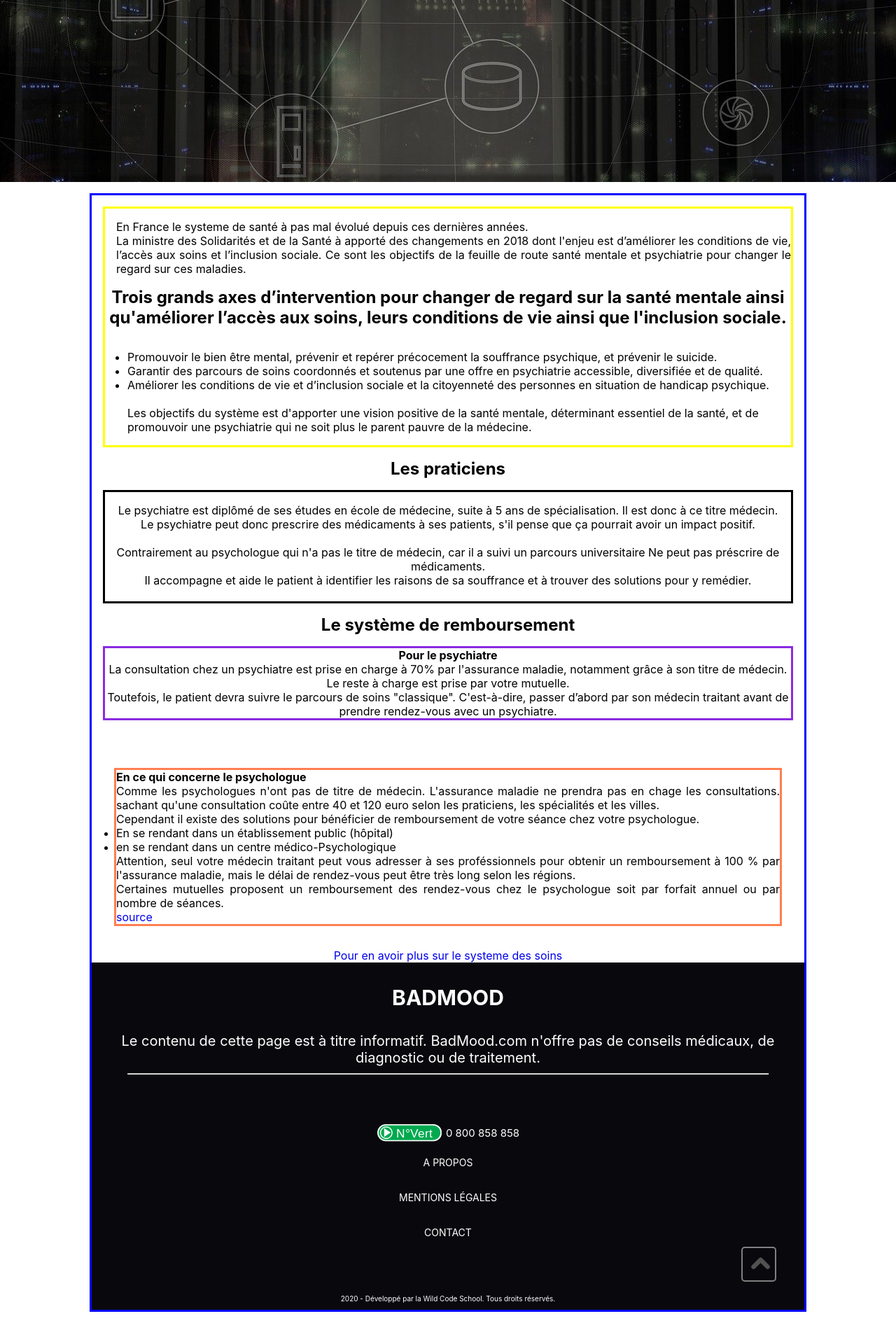
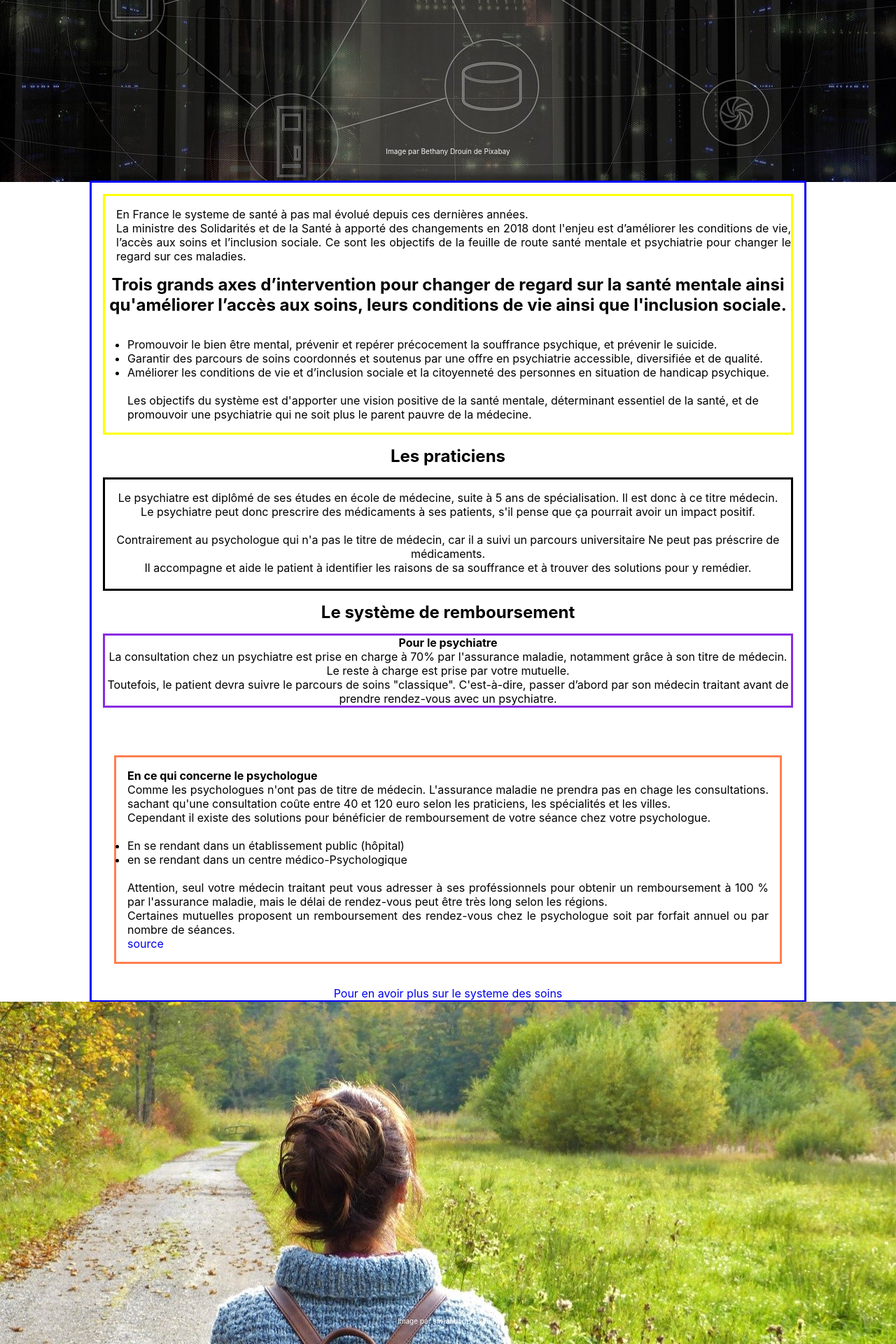
Before and after one commit to FranciscoKevin/Badmood, a PHP site: page /page_infoSysteme.php in a window 1280 px wide. Shown: the part 320-2240 px from the top of the page at 70% size. Before the commit the page ends 2194 px from the top, so only its background shows below. Run offline with PHP 8.4, Linux system fonts and the light colour scheme; some libraries are stand-ins or nearby versions.

Commit message:
photo et mention

```diff
--- a/infoSysteme.css
+++ b/infoSysteme.css
@@ -15,17 +15,36 @@ body {
     background-position: center;
     display: flex;
     flex-direction: column-reverse;
-    justify-content: right;
-    align-items: flex-end;
+    justify-content: center;
     width: 100%;
     height: 500px;
 }
 
-.mentionPhotoSysteme {
+.photoSystemeBot {
+    background-image: url('./img/aventureNouvelle.jpg');
+    background-size: cover;
+    background-repeat: no-repeat;
+    background-position: center;
+    display: inline-flex;
+    flex-direction: column-reverse;
+    justify-content: center;
+    width: 100%;
+    height: 500px;
+}
+
+.mentionPhotoSystemeTop {
     width: 100%;
     height: 100%;
-    color: blanchedalmond;
-    margin-bottom: 0px;
+    color: whitesmoke;
+    margin-top: 450px;
+    font-size: 10px;
+}
+
+.mentionPhotoSystemeBot {
+    width: 100%;
+    height: 100%;
+    color: white;
+    margin-top: 450px;
     font-size: 10px;
 }
 
@@ -36,7 +55,7 @@ body {
     justify-content: center;
     align-items: center;
     width: 80%;
-    margin: 1em;
+    margin: -0.1em;
     border: solid blue;
 }
 
@@ -84,6 +103,7 @@ body {
 
 .psychoRemb {
     text-align: justify;
+    padding: 1em;
     margin: 2em;
     border: solid coral;
 }
--- a/page_infoSysteme.php
+++ b/page_infoSysteme.php
@@ -18,7 +18,7 @@
 <body>
     <?php include("header.php")?>
     <section class="photoSystemeTop">
-            <p class="mentionPhotoSysteme">Image par Bethany Drouin de Pixabay</p>
+            <p class="mentionPhotoSystemeTop">Image par Bethany Drouin de Pixabay</p>
     </section>
     <main class="littleBody">
         <section class="introductionSysteme">
@@ -77,11 +77,11 @@
                     les praticiens, les spécialités et les villes.
                     <br>
                     Cependant il existe des solutions pour bénéficier de remboursement
-                    de votre séance chez votre psychologue.
+                    de votre séance chez votre psychologue.<br><br>
                     <ul>
                         <li>En se rendant dans un établissement public (hôpital)</li>
                         <li>en se rendant dans un centre médico-Psychologique</li>
-                    </ul>
+                    </ul><br>
                     Attention, seul votre médecin traitant peut vous adresser à ses proféssionnels
                     pour obtenir un remboursement à 100 % par l'assurance maladie, mais le délai
                     de rendez-vous peut être très long selon les régions.
@@ -94,6 +94,10 @@
             </div>
             <a href="https://solidarites-sante.gouv.fr/systeme-de-sante-et-medico-social/parcours-de-sante-vos-droits/modeles-et-documents/guide-usagers-votre-sante-vos-droits/article/fiche-6-les-soins-psychiatriques">Pour en avoir plus sur le systeme des soins</a>
         </section>
-        <?php include("footer.php")?>
-    </body>
+    </main>
+    <section class="photoSystemeBot">
+        <p class="mentionPhotoSystemeBot">Image par silviarita de Pixabay</p>
+    </section>
+    <?php include("footer.php")?>
+</body>
 </html>
```
Also changed, not shown: img/aventureNouvelle.jpg (added).
